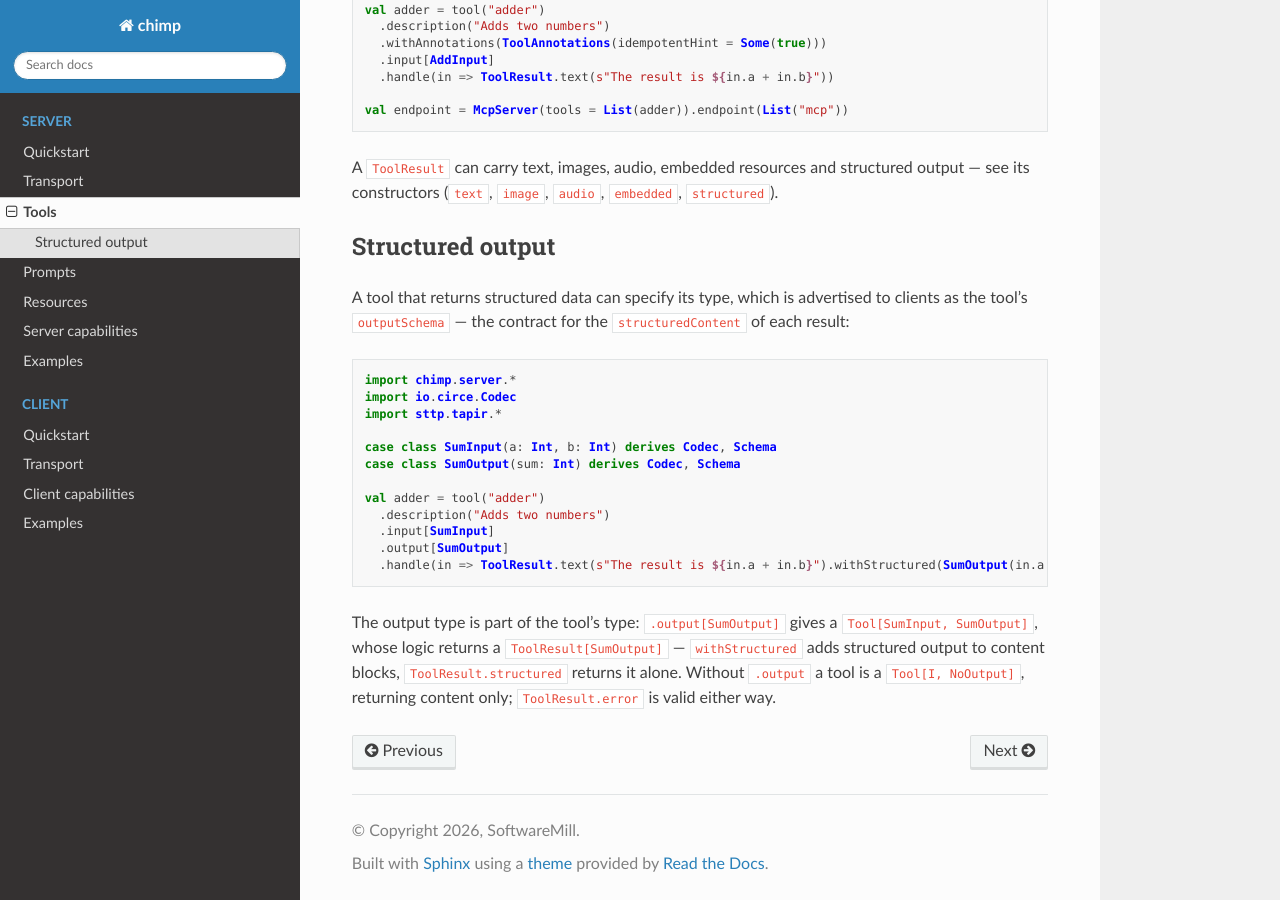
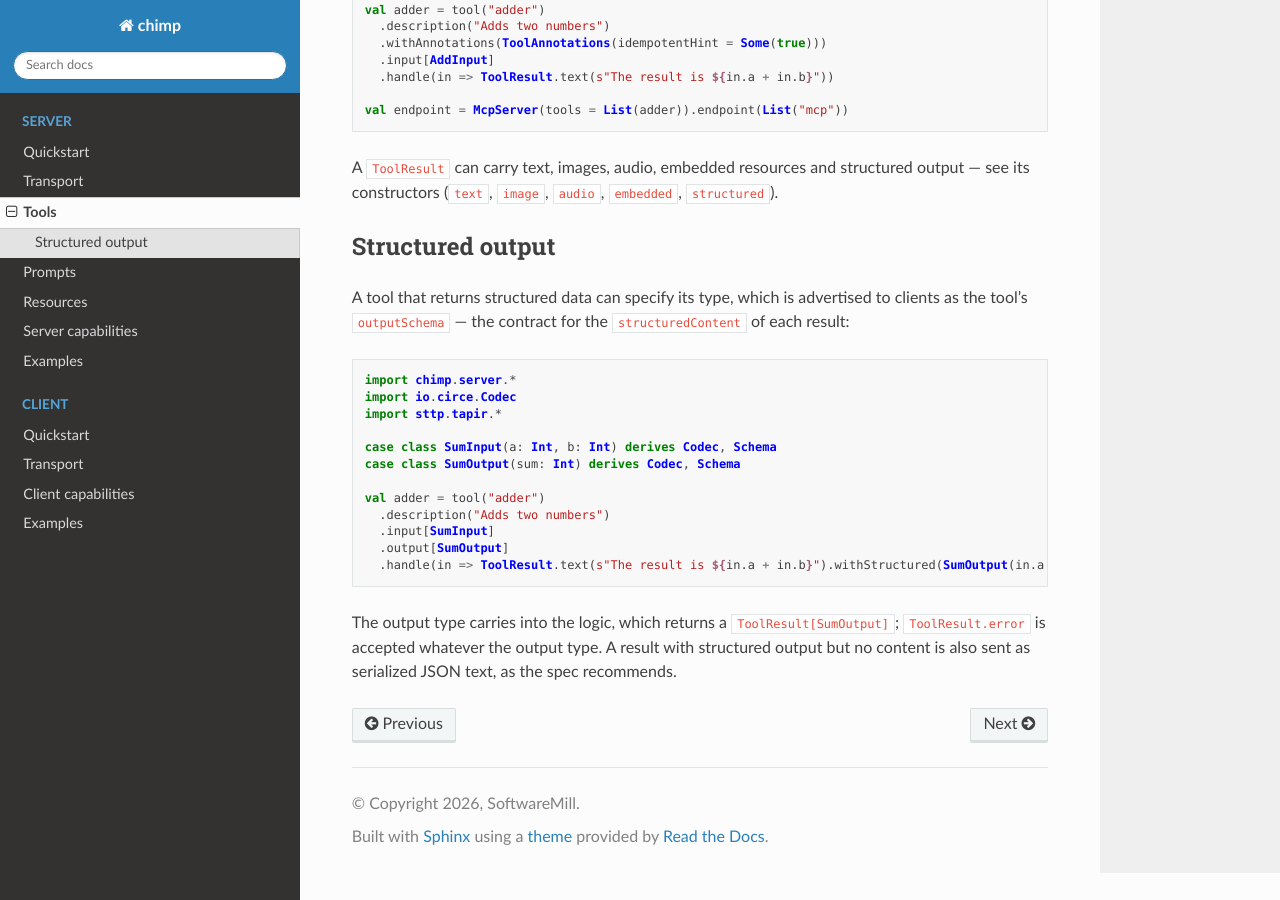
Before and after one commit to softwaremill/chimp, a Sphinx documentation site: the page built from docs/server/tools.md, in a window 1280 px wide and 900 px high, scrolled down 653 px. Built offline with Sphinx 7.4.7 and the Read the Docs theme 3.1.0, drawn with Linux system fonts in a browser that asks for light colours.

Commit message:
address PR comments

````diff
--- a/docs/server/tools.md
+++ b/docs/server/tools.md
@@ -50,6 +50,5 @@ val adder = tool("adder")
   .handle(in => ToolResult.text(s"The result is ${in.a + in.b}").withStructured(SumOutput(in.a + in.b)))
 ```
 
-The output type is part of the tool's type: `.output[SumOutput]` gives a `Tool[SumInput, SumOutput]`, whose logic returns a
-`ToolResult[SumOutput]` — `withStructured` adds structured output to content blocks, `ToolResult.structured` returns it alone. Without
-`.output` a tool is a `Tool[I, NoOutput]`, returning content only; `ToolResult.error` is valid either way.
+The output type carries into the logic, which returns a `ToolResult[SumOutput]`; `ToolResult.error` is accepted whatever the output type. A
+result with structured output but no content is also sent as serialized JSON text, as the spec recommends.
````
Also changed, not shown: README.md (+0 -24 lines), 3 other files.
